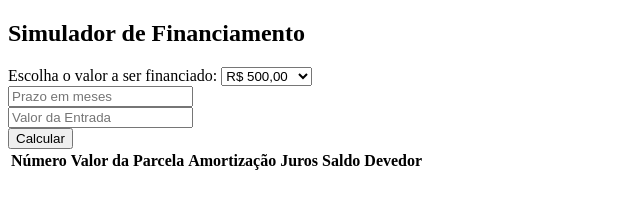
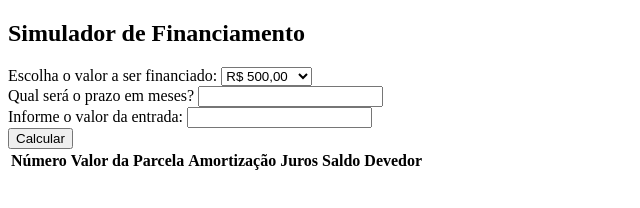
Before and after one commit to marcelessilva/Hackthon-AcademiaCredito, a plain HTML site: page src/simulator.html in a window 1280 px wide. Shown: the whole page, without its empty margins (0-640 px from the left). Drawn offline with Linux system fonts and the light colour scheme.

Commit message:
Adicionar label

```diff
--- a/src/simulator.html
+++ b/src/simulator.html
@@ -21,9 +21,10 @@
         <option value="4000">R$ 4500,00</option>
         <option value="4000">R$ 5000,00</option>
     </select> <br>
-
-    <input id="deadlineText" type="text" placeholder="Prazo em meses" required> <br>
-    <input id="downPaymentText" type="text" placeholder="Valor da Entrada" required> <br>
+    <label for="deadlineText">Qual será o prazo em meses?</label>
+    <input id="deadlineText" type="text" required> <br>
+    <label for="downPaymentText">Informe o valor da entrada:</label>
+    <input id="downPaymentText" type="text" required> <br>
     <button id="buttonCalculate">Calcular</button>
     <table>
         <thead>
```
